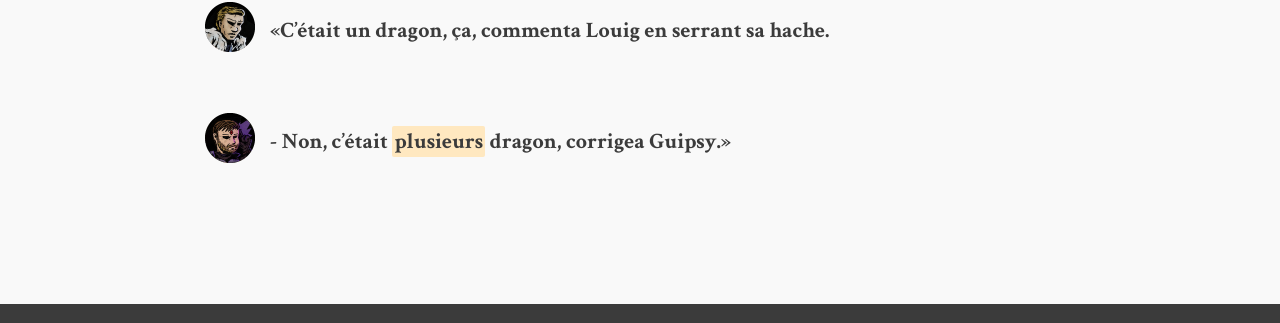
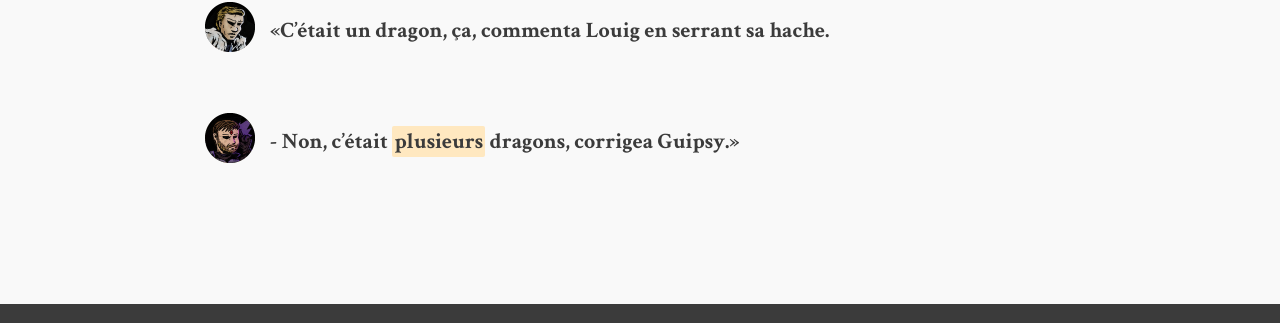
Before and after one commit to Tapus/tygrec, a Jekyll site: the page built from jekyll/_posts/2018-11-20-chapitre-18.md, in a window 1280 px wide and 900 px high, scrolled down 20633 px. Shown: the part 276-599 px from the top of the window. Built offline with Jekyll 4.4.1, drawn with Linux system fonts in a browser that asks for light colours.

Commit message:
fix typo

```diff
--- a/jekyll/_posts/2018-11-20-chapitre-18.md
+++ b/jekyll/_posts/2018-11-20-chapitre-18.md
@@ -352,4 +352,4 @@ Alors que Clémentus allait lui répondre, un rugissement inhumain fit trembler
 
 <img class="portrait" src="/images/Louig.png">**«C’était un dragon, ça, commenta Louig en serrant sa hache.**
 
-<img class="portrait" src="/images/Guipsy.png">**\- Non, c’était *plusieurs* dragon, corrigea Guipsy.»**
+<img class="portrait" src="/images/Guipsy.png">**\- Non, c’était *plusieurs* dragons, corrigea Guipsy.»**
```
